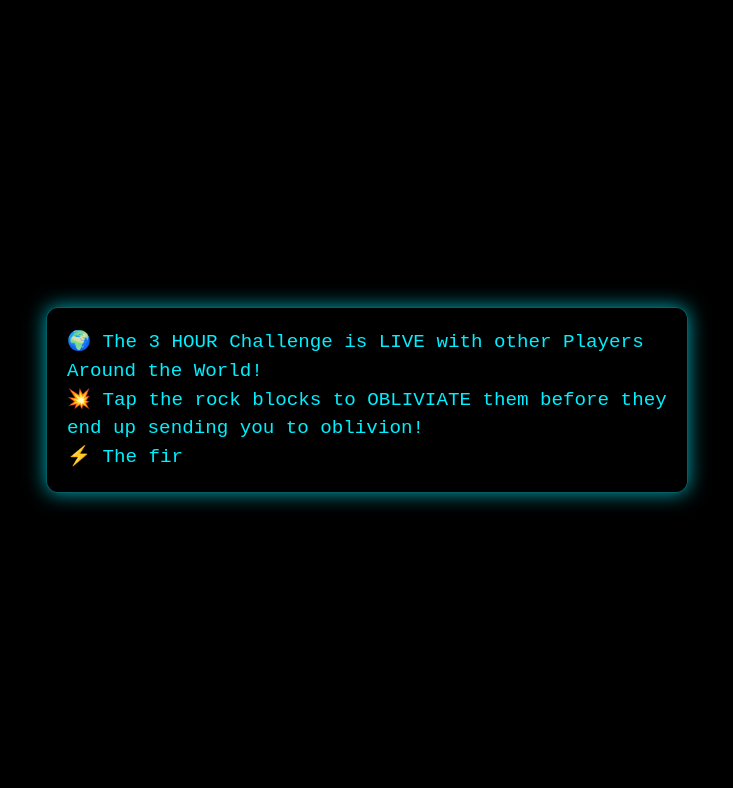
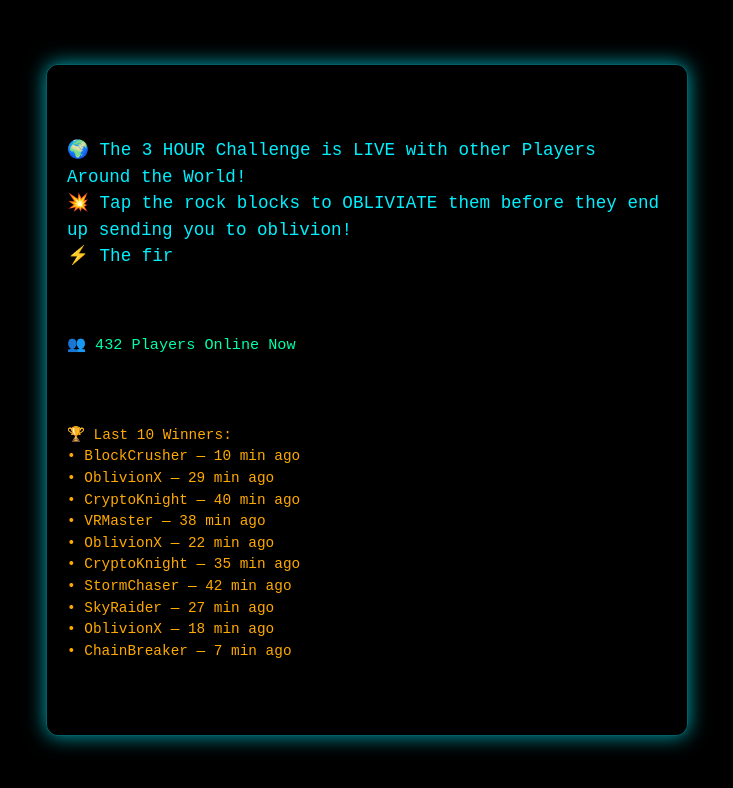
Before and after one commit to TiffyAI/Blockchain-Storm-AR-VR-, a plain HTML site: page index.html in a window 1280 px wide. Shown: the whole page, without its empty margins (273-1006 px from the left). Drawn offline with Linux system fonts and the light colour scheme.

Commit message:
Update index.html

```diff
--- a/index.html
+++ b/index.html
@@ -22,7 +22,7 @@
     #messageBox {
       width: 90%;
       max-width: 600px;
-      font-size: 1.2rem;
+      font-size: 1.1rem;
       line-height: 1.5;
       white-space: pre-wrap;
       border: 1px solid rgba(0,240,255,0.4);
@@ -31,6 +31,18 @@
       background: rgba(0,0,0,0.6);
       backdrop-filter: blur(6px);
       box-shadow: 0 0 20px rgba(0,240,255,0.7);
+    }
+
+    #onlineCount {
+      margin-top: 12px;
+      font-size: 0.95rem;
+      color: #00ffaa;
+    }
+
+    #winnersList {
+      margin-top: 15px;
+      font-size: 0.9rem;
+      color: #ffaa00;
     }
 
     #enteringGif {
@@ -43,7 +55,11 @@
 </head>
 <body>
 
-  <div id="messageBox"></div>
+  <div id="messageBox">
+    <div id="typedMessage"></div>
+    <div id="onlineCount"></div>
+    <div id="winnersList"></div>
+  </div>
 
   <img
     id="enteringGif"
@@ -52,26 +68,52 @@
   />
 
   <script>
+    const typedMessage = document.getElementById("typedMessage");
+    const onlineCountEl = document.getElementById("onlineCount");
+    const winnersListEl = document.getElementById("winnersList");
+    const gif = document.getElementById("enteringGif");
+
     const message =
 `🌍 The 3 HOUR Challenge is LIVE with other Players Around the World!
 💥 Tap the rock blocks to OBLIVIATE them before they end up sending you to oblivion!
 ⚡ The first 10 people to withdraw within the 3-hour limit win 50 scarce TIFFY tokens.
-👑 The WINNER walks away with EVERONE'S Scarce TIFFY Gems WHEN your progress Bar Resets!
+👑 The WINNER walks away with EVERYONE'S Scarce TIFFY Gems WHEN your progress Bar Resets!
 🔥 Conquer the Blockchain Storm!`;
 
-    const messageBox = document.getElementById("messageBox");
-    const gif = document.getElementById("enteringGif");
+    // Mock online user count
+    let onlineCount = 250 + Math.floor(Math.random() * 200);
+    function updateOnlineCount() {
+      const change = Math.floor(Math.random() * 11) - 5; // -5 to +5
+      onlineCount = Math.max(50, onlineCount + change);
+      onlineCountEl.textContent = `👥 ${onlineCount} Players Online Now`;
+    }
+    setInterval(updateOnlineCount, 2000);
+    updateOnlineCount();
 
+    // Mock winners list
+    const mockNames = ["NeoStorm", "BlockCrusher", "SkyRaider", "TiffHunter", "OblivionX", "CryptoKnight", "LunaBlast", "VRMaster", "ChainBreaker", "StormChaser"];
+    function generateWinners() {
+      let list = "🏆 Last 10 Winners:\n";
+      for (let i = 0; i < 10; i++) {
+        const name = mockNames[Math.floor(Math.random() * mockNames.length)];
+        const minsAgo = Math.floor(Math.random() * 55) + 1;
+        list += `• ${name} — ${minsAgo} min ago\n`;
+      }
+      winnersListEl.textContent = list;
+    }
+    generateWinners();
+
+    // Typewriter effect
     let i = 0;
     function typeWriter() {
       if (i < message.length) {
-        messageBox.innerHTML += message.charAt(i);
+        typedMessage.innerHTML += message.charAt(i);
         i++;
         setTimeout(typeWriter, 30); // typing speed
       } else {
         // Finished typing, wait 3s then show gif
         setTimeout(() => {
-          messageBox.style.display = "none";
+          document.getElementById("messageBox").style.display = "none";
           gif.style.display = "block";
 
           // After gif shows, wait 3s then redirect
@@ -80,7 +122,7 @@
             window.location.href = chromeIntent;
           }, 3000);
 
-        }, 3500);
+        }, 3000);
       }
     }
 
```
